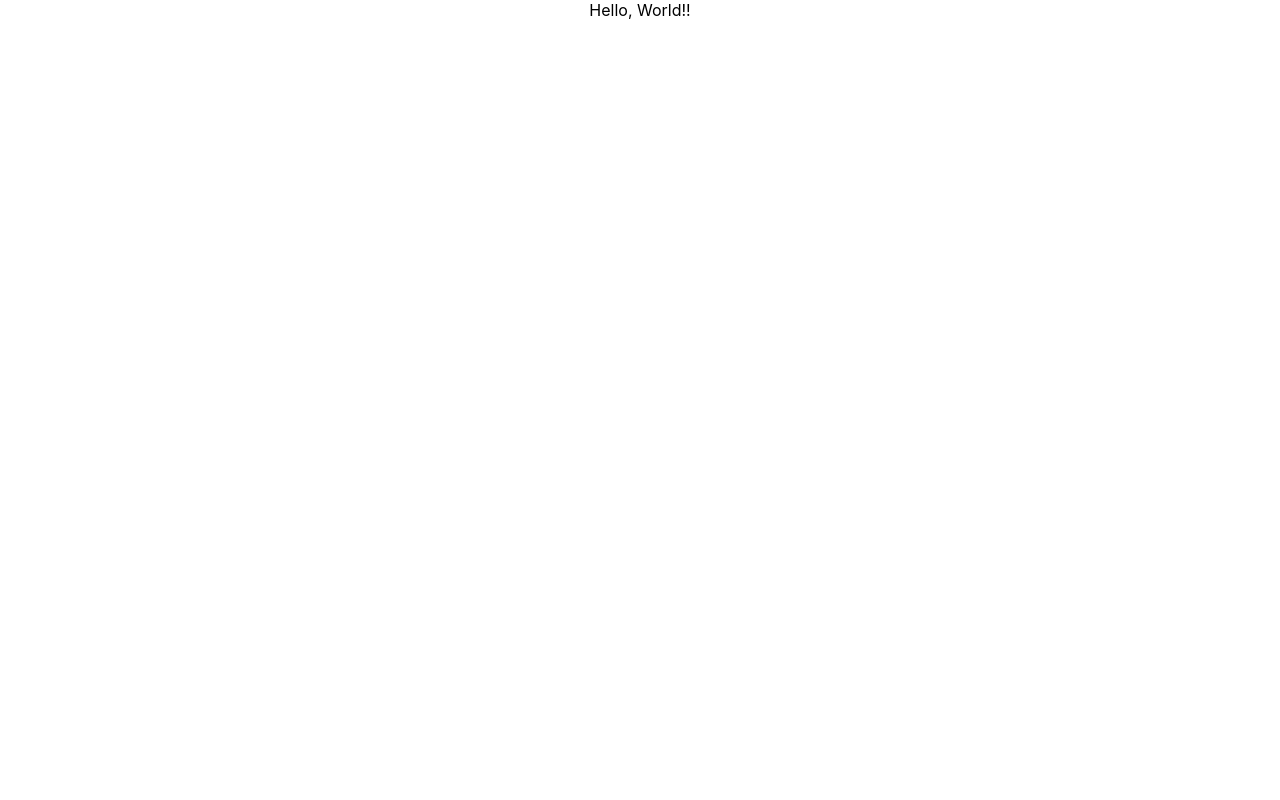
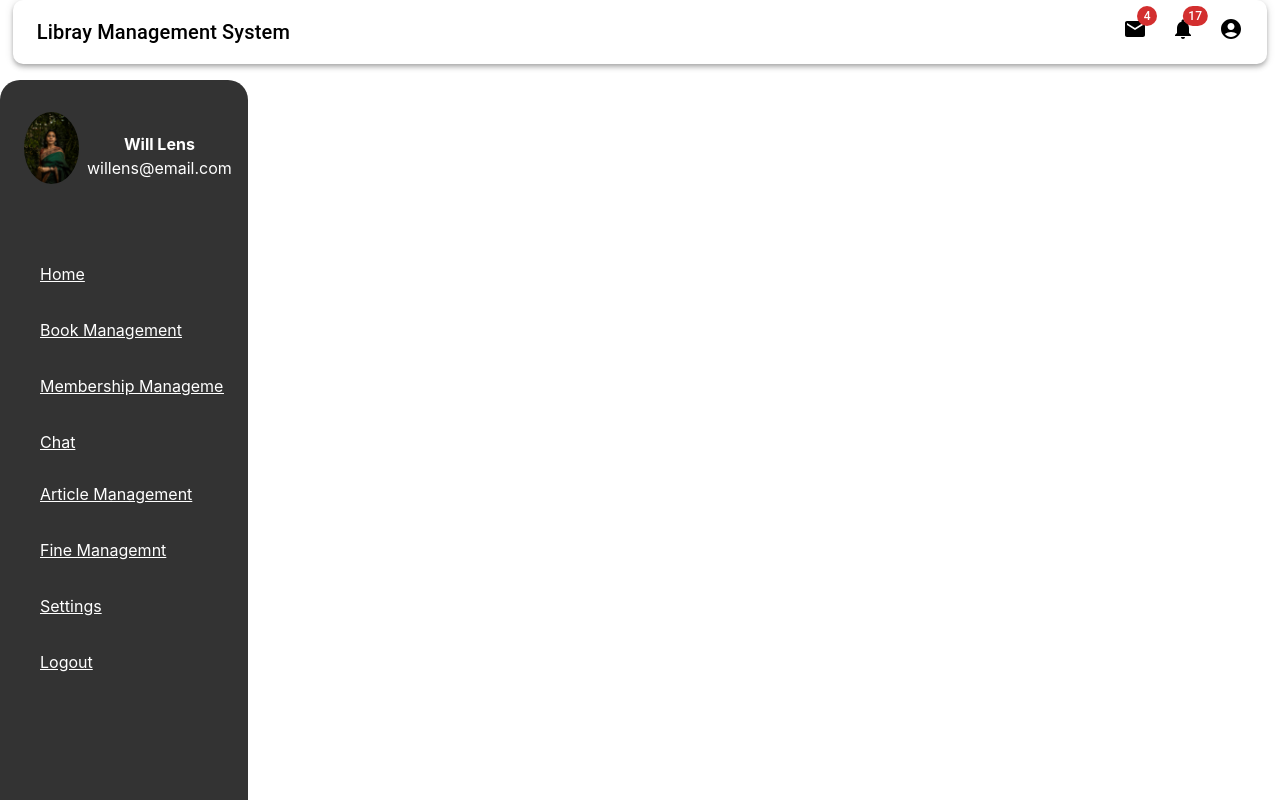
Before and after one commit to paranietharan74/library-management-system-website, a React (Create React App) app: page / in a window 1280 px wide. Built offline with nearby package versions, Linux system fonts and the light colour scheme.

Commit message:
Top and left navigation bar created

```diff
--- a/package.json
+++ b/package.json
@@ -3,11 +3,16 @@
   "version": "0.1.0",
   "private": true,
   "dependencies": {
+    "@emotion/react": "^11.11.3",
+    "@emotion/styled": "^11.11.0",
+    "@mui/icons-material": "^5.15.10",
+    "@mui/material": "^5.15.10",
     "@testing-library/jest-dom": "^5.17.0",
     "@testing-library/react": "^13.4.0",
     "@testing-library/user-event": "^13.5.0",
     "react": "^18.2.0",
     "react-dom": "^18.2.0",
+    "react-router-dom": "^6.22.1",
     "react-scripts": "^5.0.1",
     "web-vitals": "^2.1.4"
   },
--- a/src/App.js
+++ b/src/App.js
@@ -1,8 +1,16 @@
 import './App.css';
+import { BrowserRouter as Router, Routes, Route } from 'react-router-dom';
+import AdminDashboardHome from './pages/AdminDashboardHome';
 
 function App() {
   return (
-    <div className="App">Hello, World!!</div>
+    <div className="App">
+      <Router>
+        <Routes>
+          <Route path="/" element={<AdminDashboardHome />} />
+        </Routes>
+      </Router>
+    </div>
   );
 }
 
--- /dev/null
+++ b/src/components/AdminLeftNavBar.js
@@ -0,0 +1,56 @@
+import React from 'react';
+import styles from './styles/AdminLeftNavBar.module.css';
+import exmpleImage from '../resources/sample-picture.jpg';
+import { Link } from 'react-router-dom';
+
+const AdminLeftNavBar = () => {
+    return (
+        <div className={styles.sidebar}>
+            <nav className={styles.sidebarContainer}>
+
+                <div className={styles.sidebarAccount}>
+                    <img src={exmpleImage} alt='Profile' className={styles.sidebarPerfil} />
+                    <div className={styles.sidebarNames}>
+                        <h3 className={styles.sidebarName}>Will Lens</h3>
+                        <span className={styles.sidebarEmail}>willens@email.com</span>
+                    </div>
+                </div>
+
+                <div className={styles.sidebarContent}>
+                    <div className={styles.sidebarList}>
+                        <Link to="/" className={`${styles.sidebarLink} ${styles.activeLink}`}>
+                            <span className={styles.sidebarLinkName}>Home</span>
+                        </Link>
+                        <Link to="/" className={`${styles.sidebarLink} ${styles.activeLink}`}>
+                            <span className={styles.sidebarLinkName}>Book Management</span>
+                        </Link>
+                        <Link to="/" className={`${styles.sidebarLink} ${styles.activeLink}`}>
+                            <span className={styles.sidebarLinkName}>Membership Management</span>
+                        </Link>
+                        <Link to="/" className={`${styles.sidebarLink} ${styles.activeLink}`}>
+                            <span className={styles.sidebarLinkName}>Chat</span>
+                        </Link>
+                    </div>
+
+                    <div className={styles.sidebarList}>
+                        <Link to="/" className={`${styles.sidebarLink} ${styles.activeLink}`}>
+                            <span className={styles.sidebarLinkName}>Article Management</span>
+                        </Link>
+                        <Link to="/" className={`${styles.sidebarLink} ${styles.activeLink}`}>
+                            <span className={styles.sidebarLinkName}>Fine Managemnt</span>
+                        </Link>
+                        <Link to="/" className={`${styles.sidebarLink} ${styles.activeLink}`}>
+                            <span className={styles.sidebarLinkName}>Settings</span>
+                        </Link>
+                        <Link to="/" className={`${styles.sidebarLink} ${styles.activeLink}`}>
+                            <span className={styles.sidebarLinkName}>Logout</span>
+                        </Link>
+                    </div>
+                </div>
+
+            </nav>
+        </div>
+    );
+};
+
+export default AdminLeftNavBar;
--- /dev/null
+++ b/src/components/LibrarianTopNavBar.js
@@ -0,0 +1,69 @@
+import * as React from 'react';
+import AppBar from '@mui/material/AppBar';
+import Box from '@mui/material/Box';
+import Toolbar from '@mui/material/Toolbar';
+import IconButton from '@mui/material/IconButton';
+import Typography from '@mui/material/Typography';
+import Badge from '@mui/material/Badge';
+import AccountCircle from '@mui/icons-material/AccountCircle';
+import MailIcon from '@mui/icons-material/Mail';
+import NotificationsIcon from '@mui/icons-material/Notifications';
+
+export default function LibrarianTopNavBar() {
+
+    return (
+        <Box sx={{ flexGrow: 1 }}>
+            <AppBar position="static" sx={{ backgroundColor: 'white' }} style={{width: '98vw', marginLeft: '1vw', borderRadius: '10px'}}>
+                <Toolbar>
+                    <Typography
+                        variant="h6"
+                        noWrap
+                        component="div"
+                        sx={{ display: { xs: 'none', sm: 'block' } }}
+                        style={{ color: 'black' , borderRadius: '5px'}}
+                    >
+                        Libray Management System
+                    </Typography>
+
+                    <Box sx={{ flexGrow: 1 }} />
+                    <Box sx={{ display: { xs: 'none', md: 'flex' } }}>
+
+                        {/* Mail icon count */}
+                        <IconButton size="large" aria-label="show 4 new mails" color="inherit">
+                            <Badge badgeContent={4} color="error" badgeContentColor="red">
+                                <span style={{ color: 'black' }}>
+                                    <MailIcon />
+                                </span>
+                            </Badge>
+                        </IconButton>
+
+                        {/* Bell icon count */}
+                        <IconButton
+                            size="large"
+                            aria-label="show 17 new notifications"
+                            color="inherit"
+                        >
+                            <Badge badgeContent={17} color="error" badgeContentColor="red">
+                                <span style={{ color: 'black' }}>
+                                    <NotificationsIcon />
+                                </span>
+                            </Badge>
+                        </IconButton>
+
+                        {/* Profile icon */}
+                        <IconButton
+                            size="large"
+                            edge="end"
+                            aria-label="account of current user"
+                            aria-haspopup="true"
+                            color="inherit"
+                        >
+                            <span style={{ color: 'black' }}>
+                                <AccountCircle /></span>
+                        </IconButton>
+                    </Box>
+                </Toolbar>
+            </AppBar>
+        </Box>
+    );
+}
--- /dev/null
+++ b/src/components/styles/AdminLeftNavBar.module.css
@@ -0,0 +1,117 @@
+.sidebar {
+    position: fixed;
+    left: 0;
+    top: 10vh;
+    width: 200px;
+    height: 100%;
+    padding: 2rem 1.5rem;
+    background-color: #333;
+    color: #fff;
+    border-radius: 20px;
+}
+
+.sidebarContainer {
+    display: flex;
+    flex-direction: column;
+    row-gap: 2rem;
+    padding-bottom: 3rem;
+    height: 100%;
+}
+
+.sidebarLogo {
+    display: grid;
+    grid-template-columns: repeat(2, max-content);
+    column-gap: .5rem;
+}
+
+.sidebarLogoImg {
+    width: 37px;
+}
+
+.sidebarLogoText {
+    width: 76px;
+}
+
+.sidebarContent {
+    position: relative;
+    overflow: auto;
+    padding-top: 2rem;
+}
+
+.sidebarList {
+    display: flex;
+    flex-direction: column;
+    row-gap: .25rem;
+}
+
+.sidebarLink {
+    color: var(--text-color);
+    display: grid;
+    grid-template-columns: repeat(2, max-content);
+    align-items: center;
+    column-gap: 1.5rem;
+    padding: 1rem;
+    border-radius: .25rem;
+    transition: background .3s;
+}
+
+.sidebarLinkFloating {
+    display: none;
+}
+
+.sidebarLink i {
+    color: var(--white-color);
+    font-size: 1.25rem;
+}
+
+.sidebarLinkName {
+    font-weight: var(--font-medium);
+    transition: color .4s;
+}
+
+.sidebarLink:hover {
+    background-color: var(--white-color-light);
+    backdrop-filter: blur(16px);
+    -webkit-backdrop-filter: blur(16px);
+    color: var(--white-color);
+}
+
+.sidebarPerfil {
+    width: 55px;
+    border-radius: 50%;
+    border: 2px solid var(--white-color);
+}
+
+.sidebarAccount {
+    display: flex;
+    align-items: center;
+    column-gap: .5rem;
+}
+
+.sidebarName {
+    font-size: var(--normal-font-size);
+    color: var(--white-color);
+    margin-bottom: .25rem;
+}
+
+.sidebarEmail {
+    font-size: var(--small-font-size);
+    font-weight: var(--font-medium);
+}
+
+.sidebarAccount i {
+    color: var(--white-color);
+    font-size: 1.5rem;
+    margin-left: auto;
+    cursor: pointer;
+}
+
+.active-link {
+    background-color: var(--white-color-light);
+    backdrop-filter: blur(16px);
+    -webkit-backdrop-filter: blur(16px);
+}
+
+.active-link span {
+    color: var(--white-color);
+}
--- /dev/null
+++ b/src/pages/AdminDashboardHome.js
@@ -0,0 +1,13 @@
+import AdminLeftNavBar from "../components/AdminLeftNavBar";
+import LibrarianTopNavBar from "../components/LibrarianTopNavBar";
+
+function AdminDashboardHome() {
+  return (
+    <div>
+        <LibrarianTopNavBar />
+        <AdminLeftNavBar />
+    </div>
+  );
+}
+
+export default AdminDashboardHome;
```
Also changed, not shown: src/pages/styles/AdminDashBoardHome.module.css (added), src/resources/sample-picture.jpg (added), 1 other file (tests, documents, lock files or other folders).
